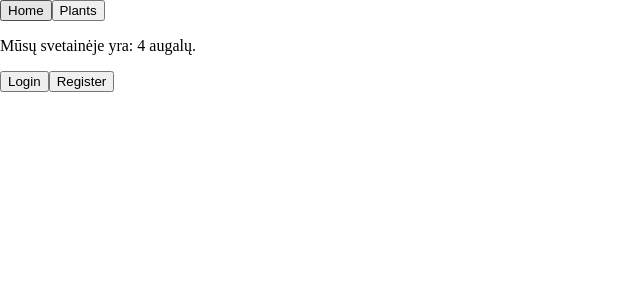
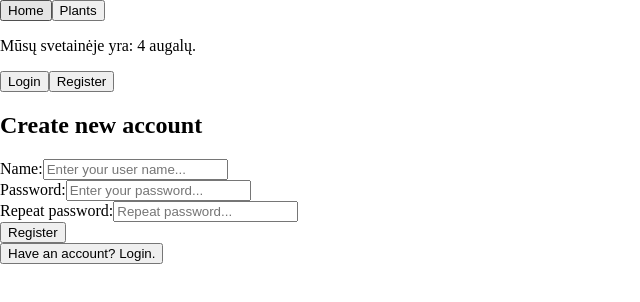
Before and after one commit to BanRokas/TS22, a React (Create React App) app in the folder React/67 paskaita - 08.01 - useReducer/use_reducer/: page / in a window 1280 px wide. Both pictures are taken after a click on the button "Register". Shown: the top 302 px of the page, without its empty margins (0-640 px from the left). Built offline with nearby package versions, Linux system fonts and the light colour scheme.

Commit message:
67 paskaita - user register (šioks toks) su reducer

```diff
--- a/React/67 paskaita - 08.01 - useReducer/use_reducer/src/App.jsx
+++ b/React/67 paskaita - 08.01 - useReducer/use_reducer/src/App.jsx
@@ -4,6 +4,7 @@ import PageLoaderContext from "./contexts/PageLoader";
 import Header from "./components/UI/organism/header/Header";
 import PlantsContainer from "./components/UI/organism/plantsContainer/PlantsContainer";
 import LoginPage from "./components/pages/login/LoginPage";
+import RegisterPage from "./components/pages/register/RegisterPage";
 
 const App = () => {
 
@@ -16,6 +17,7 @@ const App = () => {
         pageLoader === 'home' ? <div>Home</div>
         : pageLoader === 'plants' ? <PlantsContainer />
         : pageLoader === 'login' ? <LoginPage />
+        : pageLoader === 'register' ? <RegisterPage />
         : <></>
       }
     </>
--- /dev/null
+++ b/React/67 paskaita - 08.01 - useReducer/use_reducer/src/components/UI/organism/forms/RegisterForm.jsx
@@ -0,0 +1,77 @@
+import { useContext, useState } from "react";
+import UsersContext from "../../../../contexts/UsersContext";
+
+import InputField from "../../molecules/InputField/InputField";
+import Input from "../../atoms/Input/Input";
+
+const RegisterForm = () => {
+
+  const { setUsers } = useContext(UsersContext);
+
+  const [formInputs, setFormInputs] = useState({
+    name: '',
+    password: '',
+    passwordRepeat: ''
+  });
+  const onFormInputChange = (e) => {
+    setFormInputs({
+      ...formInputs,
+      [e.target.name]:e.target.value
+    });
+  };
+  const formSubmit = (e) => {
+    e.preventDefault();
+    console.log(formInputs);
+    if(formInputs.password === formInputs.passwordRepeat){
+      setUsers({
+        type: 'prideti',
+        newUser:{
+          id: Date.now().toString(),
+          name: formInputs.name,
+          password: formInputs.password
+        }
+      });
+      console.log('sėkmingai registravosi');
+      // prijungti vartotoja
+      // nunaviguoti
+    } else {
+      console.log('failed to enter same password twice');
+      // atvaizduoti error
+    }
+  }
+
+  return (
+    <form onSubmit={formSubmit}>
+      <InputField
+        text="Name:"
+        type="text"
+        name="name" id="name"
+        placeholderText="Enter your user name..."
+        value={formInputs.name}
+        onChangeF={onFormInputChange}
+      />
+      <InputField
+        text="Password:"
+        type="password"
+        name="password" id="password"
+        placeholderText="Enter your password..."
+        value={formInputs.password}
+        onChangeF={onFormInputChange}
+      />
+      <InputField
+        text="Repeat password:"
+        type="password"
+        name="passwordRepeat" id="passwordRepeat"
+        placeholderText="Repeat password..."
+        value={formInputs.passwordRepeat}
+        onChangeF={onFormInputChange}
+      />
+      <Input
+        type="submit"
+        value="Register"
+      />
+    </form>
+  );
+}
+
+export default RegisterForm;
--- /dev/null
+++ b/React/67 paskaita - 08.01 - useReducer/use_reducer/src/components/pages/register/RegisterPage.jsx
@@ -0,0 +1,21 @@
+import { useContext } from "react";
+import PageLoaderContext from "../../../contexts/PageLoader";
+
+import RegisterForm from "../../UI/organism/forms/RegisterForm";
+
+const RegisterPage = () => {
+
+  const { setPageLoader } = useContext(PageLoaderContext);
+
+  return (
+    <section>
+      <h2>Create new account</h2>
+      <RegisterForm />
+      <button
+        onClick={() => setPageLoader('login')}
+      >Have an account? Login.</button>
+    </section>
+  );
+}
+
+export default RegisterPage;
--- a/React/67 paskaita - 08.01 - useReducer/use_reducer/src/contexts/UsersContext.jsx
+++ b/React/67 paskaita - 08.01 - useReducer/use_reducer/src/contexts/UsersContext.jsx
@@ -1,10 +1,20 @@
-import { createContext, useState } from "react";
+import { createContext, useState, useReducer } from "react";
 
 const UsersContext = createContext();
 
+const reducerFunction = (state, action) => {
+  switch(action.type){
+    case 'prideti':
+      return [...state, action.newUser];
+    default:
+      console.log('nera tokio veiksmo');
+      return state;
+  }
+}
+
 const UsersProvider = ({ children }) => {
 
-  const [users, setUsers] = useState([
+  const [users, setUsers] = useReducer(reducerFunction, [
     {
       id: "654dfs651",
       name: "Petras",
@@ -15,19 +25,32 @@ const UsersProvider = ({ children }) => {
       password: "ate"
     }
   ]);
-  const addNewUser = (newUser) => {
-    setUsers([...users, newUser]);
-  };
-  const removeUser = (id) => {
-    setUsers(users.filter(user => user.id !== id));
-  };
+  /* const [users, setUsers] = useState([
+  //   {
+  //     id: "654dfs651",
+  //     name: "Petras",
+  //     password: "labas"
+  //   },{
+  //     id: "654dfs652",
+  //     name: "Jonas",
+  //     password: "ate"
+  //   }
+  // ]);*/
+
+  // const addNewUser = (newUser) => {
+  //   setUsers([...users, newUser]);
+  // };
+  // const removeUser = (id) => {
+  //   setUsers(users.filter(user => user.id !== id));
+  // };
 
   return (
     <UsersContext.Provider
       value={{
         users,
-        addNewUser,
-        removeUser
+        // addNewUser,
+        // removeUser
+        setUsers
       }}
     >
       {children}
```
